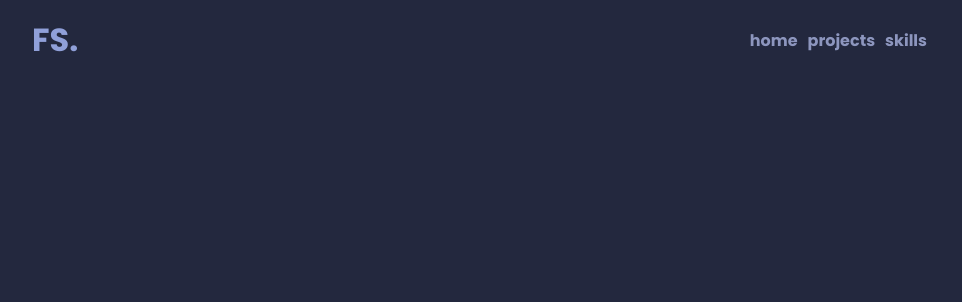
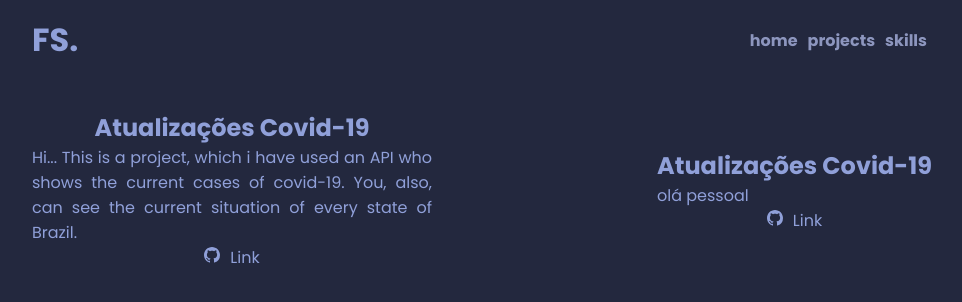
Before and after one commit to fabriciofsn/brand-new-portfolio, a React (Create React App) app: page /projects in a window 1280 px wide. Shown: the top 302 px of the page, without its empty margins (158-1120 px from the left). Built offline with nearby package versions, Linux system fonts and the light colour scheme.

Commit message:
project-added

```diff
--- a/src/App.js
+++ b/src/App.js
@@ -2,6 +2,7 @@ import React from "react";
 import { BrowserRouter, Route, Routes } from "react-router-dom";
 import Header from "./screens/Header";
 import Home from "./screens/Home";
+import Projects from "./screens/Projects";
 import Skills from "./screens/Skills";
 
 const App = () => {
@@ -12,6 +13,7 @@ const App = () => {
         <Routes>
           <Route path="/" element={<Home />} />
           <Route path="skills" element={<Skills />} />
+          <Route path="projects" element={<Projects />} />
         </Routes>
       </BrowserRouter>
     </>
--- /dev/null
+++ b/src/components/DivProjects.js
@@ -0,0 +1,18 @@
+import React from "react";
+
+const Div = ({ title, quote, icon, ...props }) => {
+  return (
+    <div>
+      <h2>{title}</h2>
+      <p>{quote}</p>
+      <a title="Link github" target="_blank" href={props.github}>
+        <span>{icon}</span>
+      </a>
+      <a title="Site online" target="_blank" href={props.href}>
+        {props.name}
+      </a>
+    </div>
+  );
+};
+
+export default Div;
--- /dev/null
+++ b/src/screens/Projects.js
@@ -0,0 +1,30 @@
+import React from "react";
+import Div from "../components/DivProjects";
+import { SectionWrapper } from "../styles/Projects";
+import { BsGithub } from "react-icons/bs";
+
+const Projects = () => {
+  return (
+    <SectionWrapper>
+      <Div
+        title="Atualizações Covid-19"
+        quote="Hi... This is a project, which i have used an API
+        who shows the current cases of covid-19. You, also, can
+        see the current situation of every state of Brazil."
+        icon={<BsGithub />}
+        github="https://github.com/fabriciofsn/Projeto_covid19_api"
+        href="https://projeto-covid19-api.vercel.app/"
+        name="Link"
+      />
+      <Div
+        title="Atualizações Covid-19"
+        quote="olá pessoal"
+        icon={<BsGithub />}
+        href="https://projeto-covid19-api.vercel.app/"
+        name="Link"
+      />
+    </SectionWrapper>
+  );
+};
+
+export default Projects;
--- /dev/null
+++ b/src/styles/Projects.js
@@ -0,0 +1,26 @@
+import styled from "styled-components";
+import { animHomePage } from "./Home";
+
+export const SectionWrapper = styled.section`
+  width: 100%;
+  max-width: 900px;
+  margin: 30px auto;
+  animation: ${animHomePage} 1s ease;
+  display: flex;
+  justify-content: space-between;
+  align-items: center;
+  color: #90a0d9;
+  text-align: center;
+
+  p {
+    width: 100%;
+    max-width: 400px;
+    text-align: justify;
+  }
+
+  a {
+    text-decoration: none;
+    margin: 0 5px;
+    color: #90a0d9;
+  }
+`;
```
